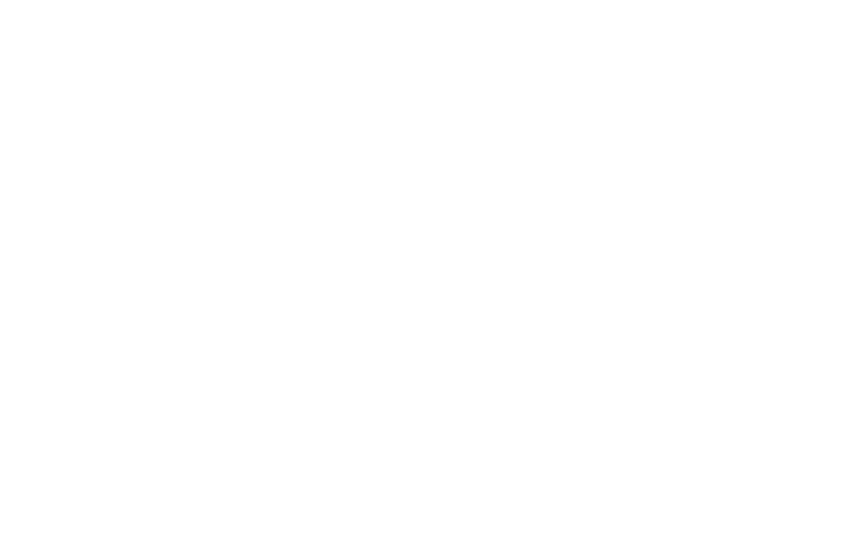
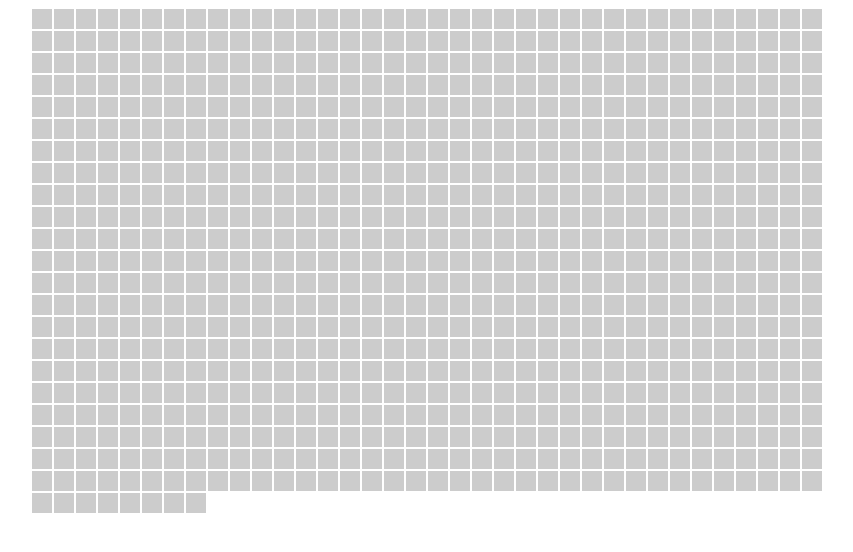
Before and after one commit to acciojob/Color-board-rhlsingh19, a website: page main.html in a window 1280 px wide. Shown: the whole page, without its empty margins (209-1062 px from the left). Drawn offline with Linux system fonts and the light colour scheme.

Commit message:
created a submission

```diff
--- a/main.html
+++ b/main.html
@@ -8,6 +8,8 @@
 
 <body>
 	<!-- the entire body must be written by student -->
+	<div class="container" id="colorBoard">
+
     <script type="text/javascript" src="./script.js">
 </script>
 
--- a/script.js
+++ b/script.js
@@ -1 +1,34 @@
 //your JS code here. If required.
+const colorBoard = document.getElementById('colorBoard');
+
+    // Function to generate squares
+    function generateSquares() {
+        for (let i = 0; i < 800; i++) {
+            const square = document.createElement('div');
+            square.classList.add('square');
+            square.addEventListener('mouseover', changeColor);
+            colorBoard.appendChild(square);
+        }
+    }
+
+    // Function to change color on hover and revert after 1 second
+    function changeColor(event) {
+        const square = event.target;
+        square.style.backgroundColor = getRandomColor();
+        setTimeout(() => {
+            square.style.backgroundColor = '#ccc';
+        }, 1000);
+    }
+
+    // Function to generate random color
+    function getRandomColor() {
+        const letters = '0123456789ABCDEF';
+        let color = '#';
+        for (let i = 0; i < 6; i++) {
+            color += letters[Math.floor(Math.random() * 16)];
+        }
+        return color;
+    }
+
+    // Generate squares when the page loads
+    generateSquares();
--- a/styles.css
+++ b/styles.css
@@ -1 +1,15 @@
 /*  your css code here. If applicable */
+.container {
+        display: flex;
+        flex-wrap: wrap;
+        width: 800px;
+        margin: 0 auto;
+    }
+
+    .square {
+        width: 20px;
+        height: 20px;
+        margin: 1px;
+        background-color: #ccc;
+        transition: background-color 1s ease;
+    }
```
